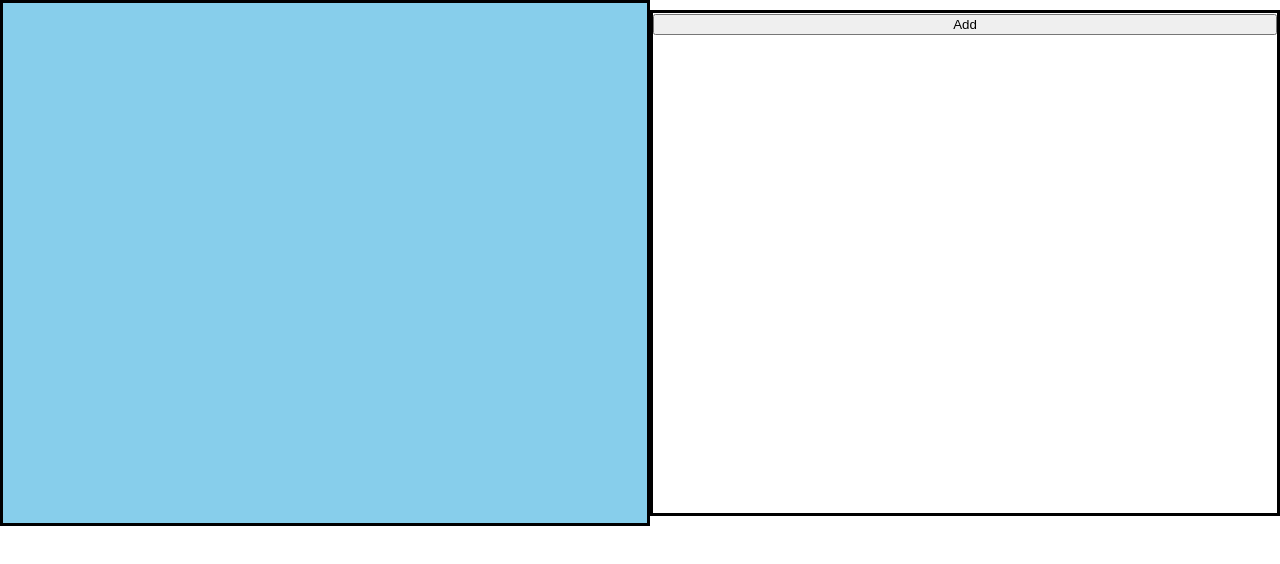
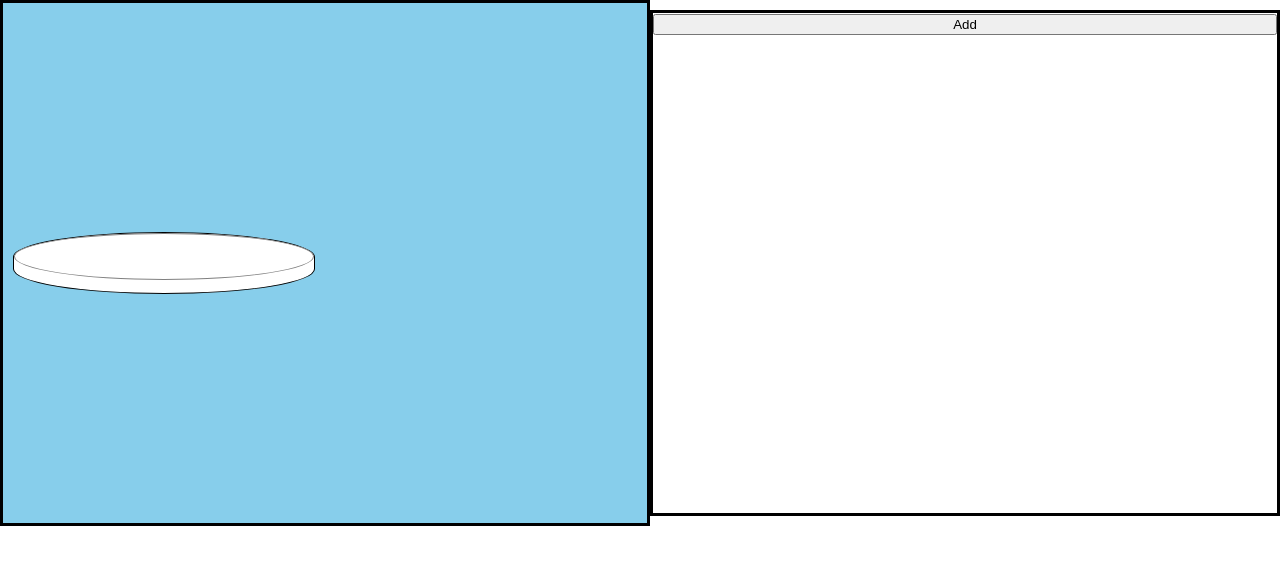
Before and after one commit to ssevans12/Cake-Boss, a React (Create React App) app: page / in a window 1280 px wide. Shown: the top 564 px of the page. Built offline with nearby package versions, Linux system fonts and the light colour scheme.

Commit message:
added some misc styling

```diff
--- a/src/componets/Cake/Cake.css
+++ b/src/componets/Cake/Cake.css
@@ -12,9 +12,22 @@
 
 
 }
+.plate-top {
+    width: 298px;
+    border: solid 1px grey;
+    border-radius: 50%;
+    background-color: inherit;
+    position: absolute;
+    height: 45px;
 
+}
 .plate {
     width: 300px;
-    height: 10px;
+    height: 60px;
+    background-color: white;
+    border: solid 1px black;
+    border-radius: 50% / 25px;
+    position: relative;
+    margin: -35px 0;
 
 }
--- a/src/componets/Cake/Cake.tsx
+++ b/src/componets/Cake/Cake.tsx
@@ -10,12 +10,14 @@ export function Cake(prop: {layers: Layer[]}) {
     return (
 
         <div className="cakeDisplay">
-            <div className="plate"></div>
+            <div className="plate"><div className="plate-top"></div></div>
+
             <div className="layer">
             {
-                prop.layers.map((layer, i) => <CakeLayer key={i} layer={layer}></CakeLayer>)
+                prop.layers.map((layer, i) => <CakeLayer key={i} layer={layer} index={100-i}></CakeLayer>)
             }
             </div>
+
         </div>
     )
 }
--- a/src/componets/CakeLayer/CakeLayer.css
+++ b/src/componets/CakeLayer/CakeLayer.css
@@ -3,7 +3,7 @@
     border-radius: 50% / 25px;
     position: relative;
     margin: -35px 0;
-    z-index: 9;
+
 }
 
 .top {
--- a/src/componets/CakeLayer/CakeLayer.tsx
+++ b/src/componets/CakeLayer/CakeLayer.tsx
@@ -1,16 +1,14 @@
 import { Layer } from "../../models/Layer";
 import "./CakeLayer.css";
 
-export function CakeLayer(props: {layer: Layer}) {
+export function CakeLayer(props: {layer: Layer, index: number}) {
     //displays one layer of the cake. Takes a layer prop for the specification of the layer
 
     return (
         <div>
-            <div className="cakelayer" style={{width: props.layer.width * 30 + "px", height: props.layer.height * 20 + "px", backgroundColor: props.layer.color, marginLeft: "auto", marginRight: "auto"}}>
+            <div className="cakelayer" style={{zIndex: props.index, width: props.layer.width * 30 + "px", height: props.layer.height * 20 + "px", backgroundColor: props.layer.color, marginLeft: "auto", marginRight: "auto"}}>
              <div className="top" style={{width: props.layer.width * 30 + "px"}}></div>
              </div>
-
-
 
         </div>
     )
```
